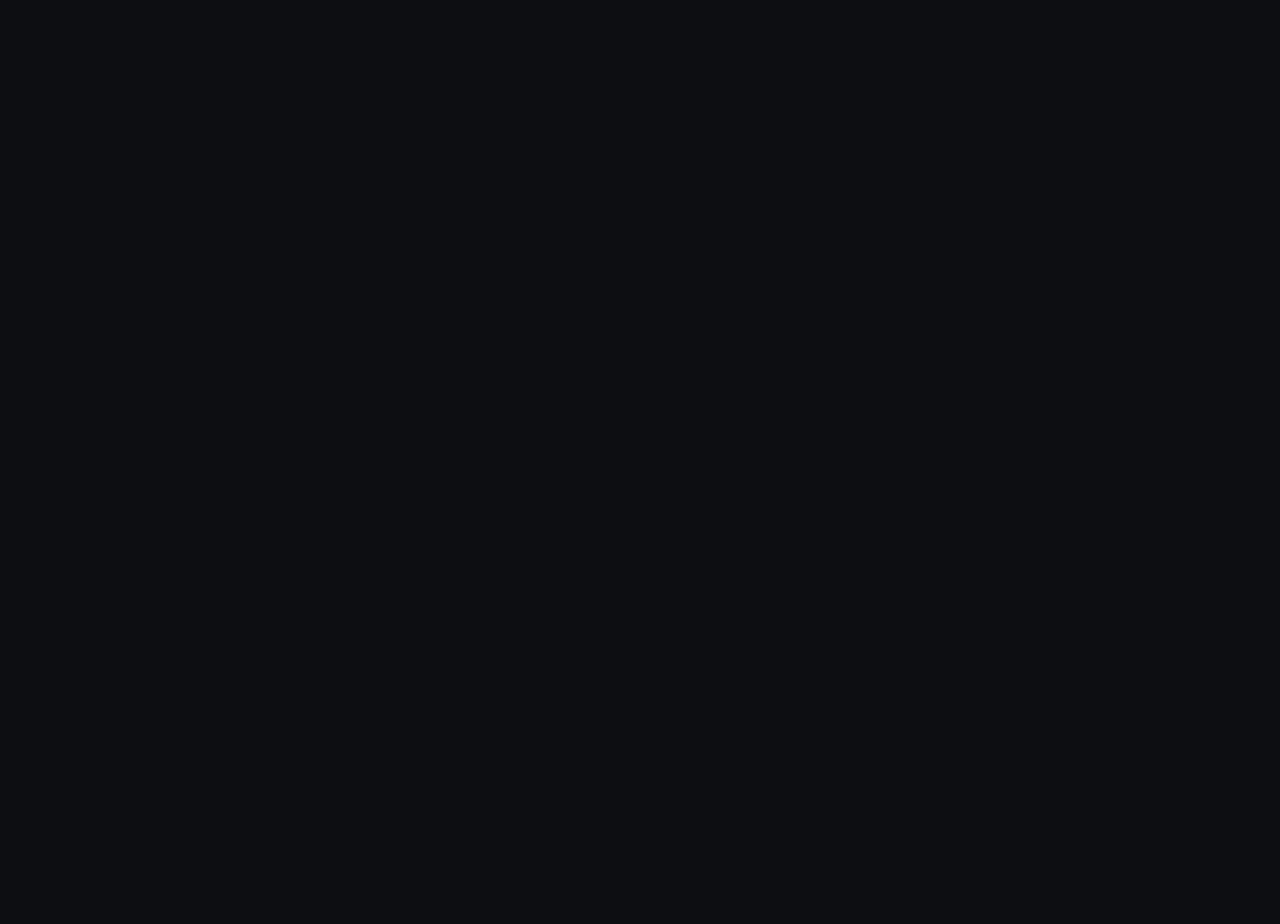
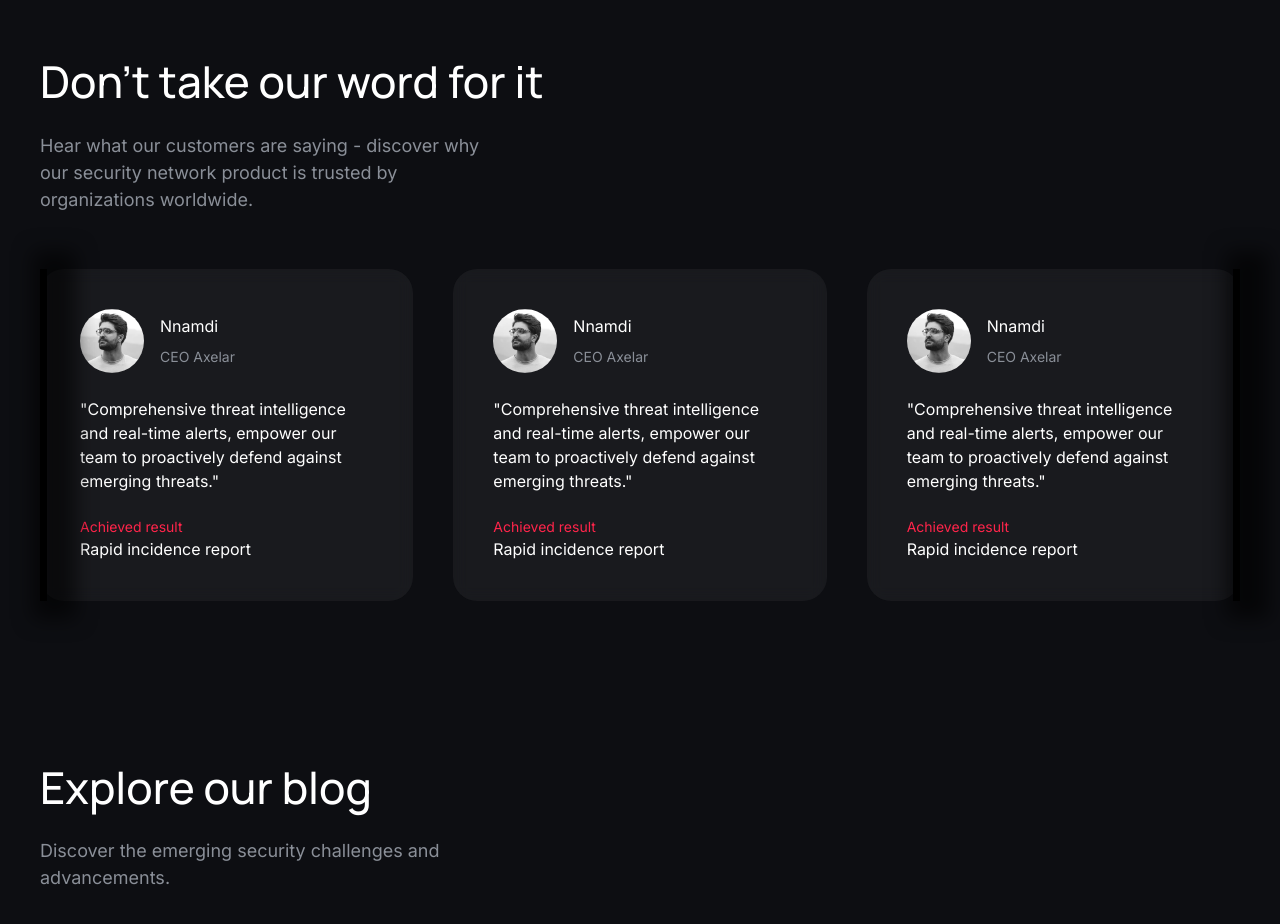
Before and after one commit to iamendy/nue, a Next.js app: page / in a window 1280 px wide. Shown: the part 3380-4304 px from the top of the page. Before the commit the page ends 3355 px from the top, so only its background shows below. Built offline with nearby package versions, Linux system fonts and the light colour scheme.

Commit message:
update: added carousel section

```diff
--- a/src/pages/index.tsx
+++ b/src/pages/index.tsx
@@ -229,6 +229,120 @@ export default function Home() {
           </div>
         </div>
       </section>
+
+      <section className="py-16 px-4 lg:py-20 lg:px-10">
+        <div className="mb-8 lg:mb-14">
+          <h3 className="font-manrope font-medium mb-6 text-[28px] leading-[120%] lg:text-[44px] lg:leading-[120%]">
+            Don't take our word for it
+          </h3>
+          <p className="font-inter text-features text-[18px] leading-[1.5em] pr-3 lg:w-[40%]">
+            Hear what our customers are saying - discover why our security
+            network product is trusted by organizations worldwide.
+          </p>
+        </div>
+
+        <div className="testimonials relative lg:flex lg:space-x-10">
+          <div className="bg-white/[0.05] rounded-3xl backdrop-blur  p-10">
+            <div className="flex flex-col space-y-6">
+              <div className="flex space-x-4 items-center ">
+                <div className="w-16 h-16  rounded-full overflow-hidden flex items-center justify-center">
+                  <img
+                    src="/img/user1.webp"
+                    alt="user1"
+                    className="w-full h-full object-cover"
+                  />
+                </div>
+                <div className="font-inter flex flex-col space-y-2">
+                  <p className="text-[16px] font-medium">Nnamdi</p>
+                  <p className="leading-[1.5em] text-features text-sm">
+                    CEO Axelar
+                  </p>
+                </div>
+              </div>
+
+              <p className="font-inter text-[16px]">
+                "Comprehensive threat intelligence and real-time alerts, empower
+                our team to proactively defend against emerging threats."
+              </p>
+
+              <div>
+                <p className="text-sm text-red">Achieved result</p>
+                <p>Rapid incidence report</p>
+              </div>
+            </div>
+          </div>
+          <div className="bg-white/[0.05] rounded-3xl backdrop-blur  p-10">
+            <div className="flex flex-col space-y-6">
+              <div className="flex space-x-4 items-center ">
+                <div className="w-16 h-16  rounded-full overflow-hidden flex items-center justify-center">
+                  <img
+                    src="/img/user1.webp"
+                    alt="user1"
+                    className="w-full h-full object-cover"
+                  />
+                </div>
+                <div className="font-inter flex flex-col space-y-2">
+                  <p className="text-[16px] font-medium">Nnamdi</p>
+                  <p className="leading-[1.5em] text-features text-sm">
+                    CEO Axelar
+                  </p>
+                </div>
+              </div>
+
+              <p className="font-inter text-[16px]">
+                "Comprehensive threat intelligence and real-time alerts, empower
+                our team to proactively defend against emerging threats."
+              </p>
+
+              <div>
+                <p className="text-sm text-red">Achieved result</p>
+                <p>Rapid incidence report</p>
+              </div>
+            </div>
+          </div>
+
+          <div className="bg-white/[0.05] rounded-3xl backdrop-blur  p-10">
+            <div className="flex flex-col space-y-6">
+              <div className="flex space-x-4 items-center ">
+                <div className="w-16 h-16  rounded-full overflow-hidden flex items-center justify-center">
+                  <img
+                    src="/img/user1.webp"
+                    alt="user1"
+                    className="w-full h-full object-cover"
+                  />
+                </div>
+                <div className="font-inter flex flex-col space-y-2">
+                  <p className="text-[16px] font-medium">Nnamdi</p>
+                  <p className="leading-[1.5em] text-features text-sm">
+                    CEO Axelar
+                  </p>
+                </div>
+              </div>
+
+              <p className="font-inter text-[16px]">
+                "Comprehensive threat intelligence and real-time alerts, empower
+                our team to proactively defend against emerging threats."
+              </p>
+
+              <div>
+                <p className="text-sm text-red">Achieved result</p>
+                <p>Rapid incidence report</p>
+              </div>
+            </div>
+          </div>
+        </div>
+      </section>
+
+      <section className="py-16 px-4 lg:py-20 lg:px-10">
+        <div className="mb-8 lg:mb-14">
+          <h3 className="font-manrope font-medium mb-6 text-[28px] leading-[120%] lg:text-[44px] lg:leading-[120%]">
+            Explore our blog
+          </h3>
+          <p className="font-inter text-features text-[18px] leading-[1.5em] pr-3 lg:w-[40%]">
+            Discover the emerging security challenges and advancements.
+          </p>
+        </div>
+      </section>
     </Layout>
   );
 }
--- a/src/styles/globals.css
+++ b/src/styles/globals.css
@@ -48,6 +48,29 @@ body {
   );
 }
 
+.testimonials::before,
+.testimonials::after {
+  position: absolute;
+  content: "";
+
+  width: 7px;
+  height: 100%;
+  background-color: black;
+  backdrop-filter: blur(8px);
+  z-index: 1;
+  box-shadow: 11px 0px 20px 18px rgba(0, 0, 0, 0.6);
+}
+
+.testimonials::before {
+  top: 0;
+  left: 0;
+}
+
+.testimonials::after {
+  top: 0;
+  right: 0;
+}
+
 @media screen and (min-width: 1024px) {
   .feature::before {
     display: block;
```
Also changed, not shown: public/img/user1.webp (added).
